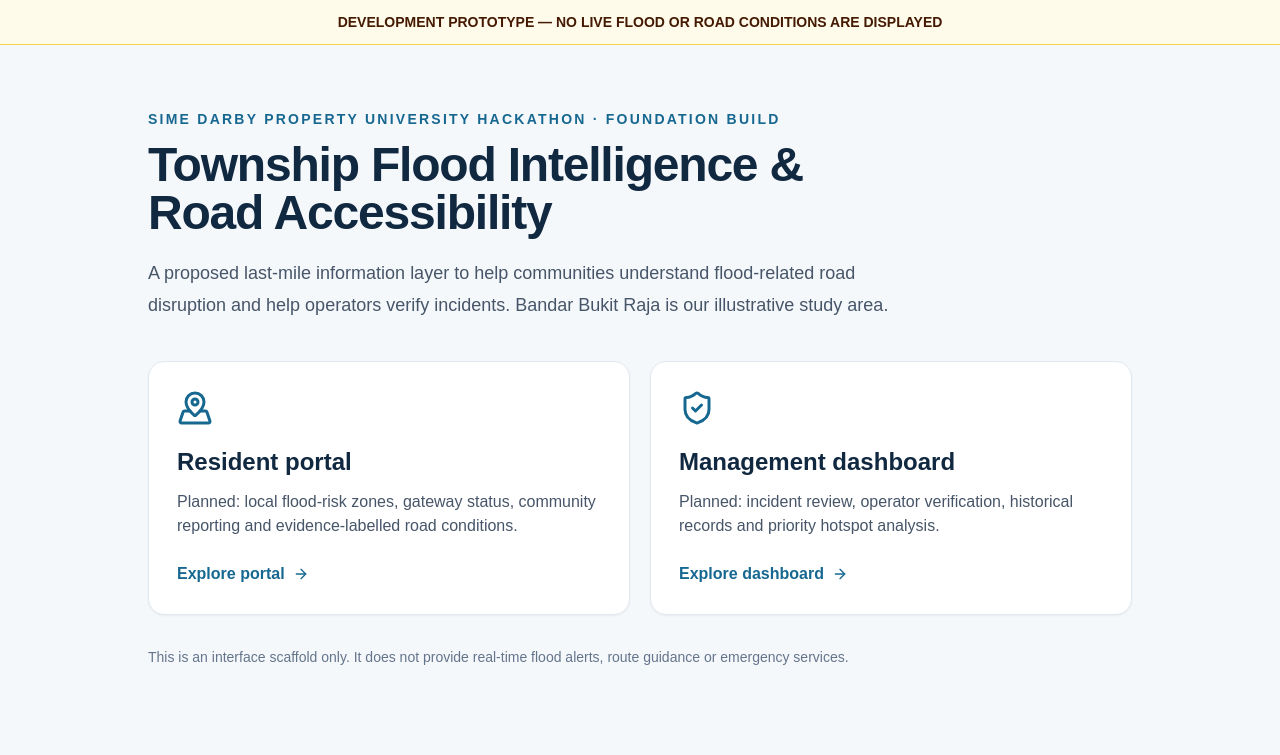
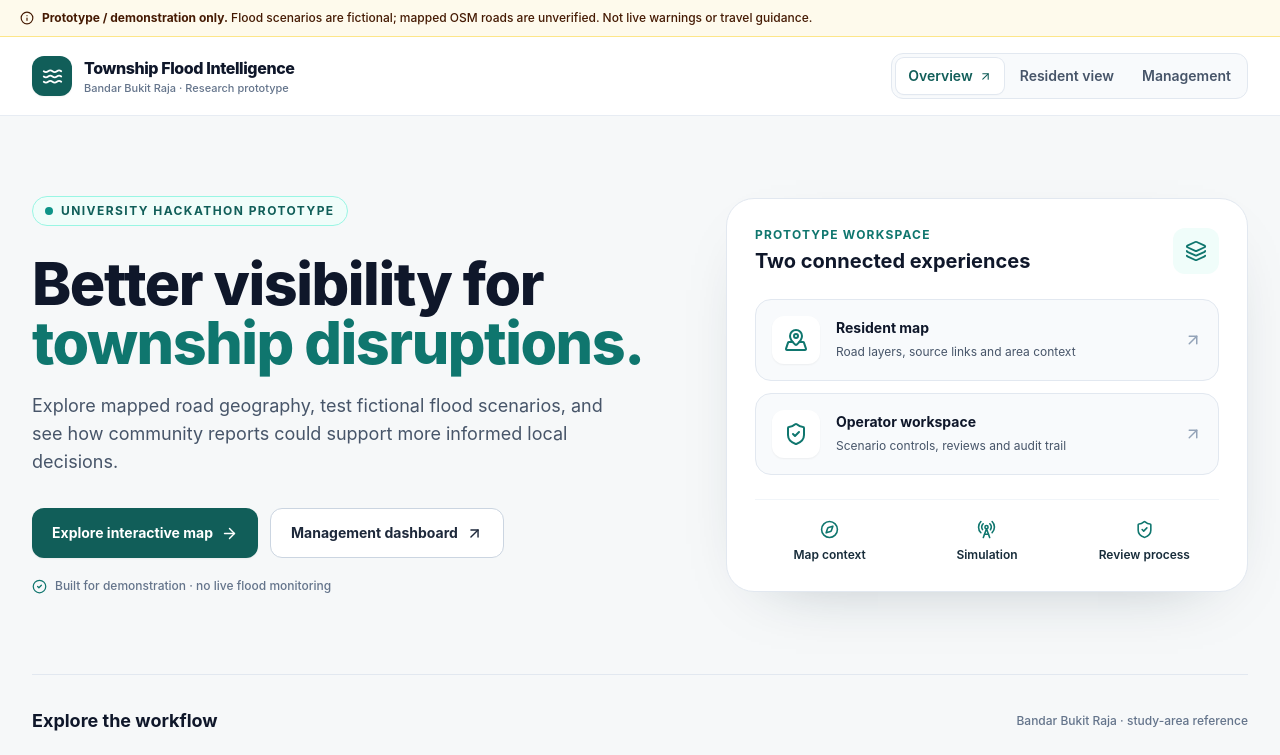
Before and after one commit to hamoodalsahur/township_flood_system, a Next.js app: page / in a window 1280 px wide. Shown: the top 755 px of the page. Built offline with nearby package versions, Linux system fonts and the light colour scheme.

Commit message:
Reworked prototype navigation and map-first pages

```diff
--- a/src/app/globals.css
+++ b/src/app/globals.css
@@ -4,20 +4,23 @@
 
 :root {
   color-scheme: light;
-  font-family: Arial, Helvetica, sans-serif;
+  font-family: Inter, ui-sans-serif, -apple-system, BlinkMacSystemFont, "Segoe UI", Arial, sans-serif;
 }
-
+html { scroll-behavior: smooth; }
 body {
-  background: #f5f8fb;
-  color: #102840;
   min-height: 100vh;
+  background: #f6f8f9;
+  color: #172c3a;
+  -webkit-font-smoothing: antialiased;
 }
-
-a {
-  text-decoration: none;
+a { text-decoration: none; }
+:where(a, button, input, select, textarea):focus-visible {
+  outline: 3px solid #0f766e;
+  outline-offset: 3px;
 }
-
-a:focus-visible {
-  outline: 3px solid #176891;
-  outline-offset: 4px;
+::selection { background: #c7ede6; color: #134e4a; }
+.leaflet-container { font-family: inherit; }
+@media (prefers-reduced-motion: reduce) {
+  html { scroll-behavior: auto; }
+  *, *::before, *::after { scroll-behavior: auto !important; transition-duration: 0.01ms !important; }
 }
--- a/src/app/management/page.tsx
+++ b/src/app/management/page.tsx
@@ -1,14 +1,18 @@
-import Link from "next/link";
-import { ArrowLeft } from "lucide-react";
 import PrototypeNotice from "@/components/PrototypeNotice";
+import SiteHeader from "@/components/SiteHeader";
 import ManagementControls from "@/components/management/ManagementControls";
 
 export default function ManagementPage() {
   return (
     <main>
       <PrototypeNotice />
-      <div className="mx-auto max-w-7xl px-5 py-10">
-        <Link href="/" className="inline-flex items-center gap-2 font-semibold text-ocean"><ArrowLeft size={16} /> Back to project</Link>
+      <SiteHeader current="management" />
+      <div className="mx-auto max-w-7xl px-5 pb-16 pt-8 sm:px-8">
+        <div>
+          <p className="text-xs font-bold uppercase tracking-[.16em] text-teal-700">Operator workspace · local demo</p>
+          <h1 className="mt-2 text-3xl font-extrabold tracking-tight text-slate-900 sm:text-4xl">Management dashboard</h1>
+          <p className="mt-2 max-w-2xl text-sm leading-6 text-slate-600">Geographic research, fictional scenario controls and report review in one workspace.</p>
+        </div>
         <ManagementControls />
       </div>
     </main>
--- a/src/app/page.tsx
+++ b/src/app/page.tsx
@@ -1,34 +1,72 @@
 import Link from "next/link";
-import { ArrowRight, MapPinned, ShieldCheck } from "lucide-react";
+import { ArrowRight, ArrowUpRight, CheckCircle2, Compass, Layers3, MapPinned, RadioTower, ShieldCheck } from "lucide-react";
 import PrototypeNotice from "@/components/PrototypeNotice";
+import SiteHeader from "@/components/SiteHeader";
 
 export default function HomePage() {
   return (
     <main>
       <PrototypeNotice />
-      <section className="mx-auto max-w-5xl px-5 py-16">
-        <p className="mb-3 text-sm font-semibold uppercase tracking-[0.16em] text-ocean">Sime Darby Property University Hackathon · Foundation build</p>
-        <h1 className="max-w-3xl text-4xl font-bold tracking-tight text-navy sm:text-5xl">Township Flood Intelligence &amp; Road Accessibility</h1>
-        <p className="mt-5 max-w-3xl text-lg leading-8 text-slate-600">
-          A proposed last-mile information layer to help communities understand flood-related road disruption and help operators verify incidents.
-          Bandar Bukit Raja is our illustrative study area.
-        </p>
-        <div className="mt-10 grid gap-5 md:grid-cols-2">
-          <Link href="/resident" className="group rounded-2xl border border-slate-200 bg-white p-7 shadow-sm transition hover:border-ocean hover:shadow-md">
-            <MapPinned className="h-9 w-9 text-ocean" aria-hidden="true" />
-            <h2 className="mt-5 text-2xl font-semibold">Resident portal</h2>
-            <p className="mt-3 text-slate-600">Planned: local flood-risk zones, gateway status, community reporting and evidence-labelled road conditions.</p>
-            <span className="mt-6 inline-flex items-center gap-2 font-semibold text-ocean">Explore portal <ArrowRight className="h-4 w-4 transition group-hover:translate-x-1" /></span>
-          </Link>
-          <Link href="/management" className="group rounded-2xl border border-slate-200 bg-white p-7 shadow-sm transition hover:border-ocean hover:shadow-md">
-            <ShieldCheck className="h-9 w-9 text-ocean" aria-hidden="true" />
-            <h2 className="mt-5 text-2xl font-semibold">Management dashboard</h2>
-            <p className="mt-3 text-slate-600">Planned: incident review, operator verification, historical records and priority hotspot analysis.</p>
-            <span className="mt-6 inline-flex items-center gap-2 font-semibold text-ocean">Explore dashboard <ArrowRight className="h-4 w-4 transition group-hover:translate-x-1" /></span>
-          </Link>
-        </div>
-        <p className="mt-8 text-sm text-slate-500">This is an interface scaffold only. It does not provide real-time flood alerts, route guidance or emergency services.</p>
-      </section>
+      <SiteHeader current="home" />
+      <div className="mx-auto max-w-7xl px-5 pb-16 pt-12 sm:px-8 sm:pt-20">
+        <section className="grid items-center gap-10 lg:grid-cols-[1.1fr_.9fr] lg:gap-14">
+          <div>
+            <span className="inline-flex items-center gap-2 rounded-full border border-teal-200 bg-teal-50 px-3 py-1.5 text-xs font-bold uppercase tracking-[0.12em] text-teal-800">
+              <span className="h-2 w-2 rounded-full bg-teal-600" /> University hackathon prototype
+            </span>
+            <h1 className="mt-7 max-w-3xl text-4xl font-extrabold leading-[1.1] tracking-tight text-slate-900 sm:text-5xl lg:text-[3.7rem]">
+              Better visibility for <span className="text-teal-700">township disruptions.</span>
+            </h1>
+            <p className="mt-5 max-w-xl text-base leading-8 text-slate-600 sm:text-lg">
+              Explore mapped road geography, test fictional flood scenarios, and see how community reports could support more informed local decisions.
+            </p>
+            <div className="mt-8 flex flex-wrap gap-3">
+              <Link href="/resident" className="inline-flex items-center gap-2 rounded-xl bg-teal-800 px-5 py-3.5 text-sm font-bold text-white shadow-sm transition hover:bg-teal-700">
+                Explore interactive map <ArrowRight size={17} />
+              </Link>
+              <Link href="/management" className="inline-flex items-center gap-2 rounded-xl border border-slate-300 bg-white px-5 py-3.5 text-sm font-bold text-slate-800 transition hover:border-teal-400 hover:bg-teal-50">
+                Management dashboard <ArrowUpRight size={17} />
+              </Link>
+            </div>
+            <p className="mt-5 flex items-center gap-2 text-xs font-medium text-slate-500">
+              <CheckCircle2 size={15} className="text-teal-700" /> Built for demonstration · no live flood monitoring
+            </p>
+          </div>
+          <div className="relative rounded-[28px] border border-slate-200 bg-white p-5 shadow-[0_22px_70px_-45px_rgba(15,41,55,.4)] sm:p-7">
+            <div className="flex items-center justify-between gap-3">
+              <div><p className="text-xs font-bold uppercase tracking-widest text-teal-700">Prototype workspace</p><h2 className="mt-1 text-xl font-bold text-slate-900">Two connected experiences</h2></div>
+              <div className="rounded-xl bg-teal-50 p-3 text-teal-700"><Layers3 size={22} /></div>
+            </div>
+            <div className="mt-6 space-y-3">
+              <Link href="/resident" className="group flex items-center gap-4 rounded-2xl border border-slate-200 bg-slate-50 p-4 transition hover:border-teal-300 hover:bg-teal-50">
+                <span className="flex h-12 w-12 shrink-0 items-center justify-center rounded-xl bg-white text-teal-700 shadow-sm"><MapPinned size={24} /></span>
+                <span className="flex-1"><strong className="block text-sm text-slate-900">Resident map</strong><span className="mt-1 block text-xs leading-5 text-slate-600">Road layers, source links and area context</span></span>
+                <ArrowUpRight size={18} className="text-slate-400 group-hover:text-teal-700" />
+              </Link>
+              <Link href="/management" className="group flex items-center gap-4 rounded-2xl border border-slate-200 bg-slate-50 p-4 transition hover:border-teal-300 hover:bg-teal-50">
+                <span className="flex h-12 w-12 shrink-0 items-center justify-center rounded-xl bg-white text-teal-700 shadow-sm"><ShieldCheck size={24} /></span>
+                <span className="flex-1"><strong className="block text-sm text-slate-900">Operator workspace</strong><span className="mt-1 block text-xs leading-5 text-slate-600">Scenario controls, reviews and audit trail</span></span>
+                <ArrowUpRight size={18} className="text-slate-400 group-hover:text-teal-700" />
+              </Link>
+            </div>
+            <div className="mt-6 grid grid-cols-3 gap-2 border-t border-slate-100 pt-5">
+              <div className="text-center"><Compass size={19} className="mx-auto text-teal-700" /><p className="mt-2 text-xs font-semibold">Map context</p></div>
+              <div className="text-center"><RadioTower size={19} className="mx-auto text-teal-700" /><p className="mt-2 text-xs font-semibold">Simulation</p></div>
+              <div className="text-center"><ShieldCheck size={19} className="mx-auto text-teal-700" /><p className="mt-2 text-xs font-semibold">Review process</p></div>
+            </div>
+          </div>
+        </section>
+        <section className="mt-20 border-t border-slate-200 pt-8">
+          <div className="flex flex-wrap items-center justify-between gap-3"><h2 className="text-lg font-bold text-slate-900">Explore the workflow</h2><span className="text-xs font-medium text-slate-500">Bandar Bukit Raja · study-area reference</span></div>
+          <div className="mt-5 grid gap-4 md:grid-cols-3">
+            {[
+              { n: "01", title: "Explore the area", description: "Inspect actual OSM map geometry and source metadata. Geographic accuracy is not independently verified." },
+              { n: "02", title: "Run a scenario", description: "Demonstrate fictional flood stages using a separate schematic road network." },
+              { n: "03", title: "Review information", description: "Submit and review local test reports with a traceable operator workflow." },
+            ].map(item => <article key={item.n} className="rounded-2xl border border-slate-200 bg-white p-5"><span className="text-xs font-bold text-teal-700">{item.n}</span><h3 className="mt-3 font-bold">{item.title}</h3><p className="mt-2 text-sm leading-6 text-slate-600">{item.description}</p></article>)}
+          </div>
+        </section>
+      </div>
     </main>
   );
 }
--- a/src/app/resident/page.tsx
+++ b/src/app/resident/page.tsx
@@ -1,6 +1,6 @@
-import Link from "next/link";
-import { ArrowLeft } from "lucide-react";
+import { ArrowDownRight, Layers, MapPinned } from "lucide-react";
 import PrototypeNotice from "@/components/PrototypeNotice";
+import SiteHeader from "@/components/SiteHeader";
 import MapWorkspace from "@/components/maps/MapWorkspace";
 import GeographicReferenceWorkspace from "@/components/maps/GeographicReferenceWorkspace";
 import DemoController from "@/components/scenarios/DemoController";
@@ -11,19 +11,33 @@ export default function ResidentPage() {
   return (
     <main>
       <PrototypeNotice />
-      <div className="mx-auto max-w-6xl px-5 py-10">
-        <Link href="/" className="inline-flex items-center gap-2 font-semibold text-ocean"><ArrowLeft size={16} /> Back to project</Link>
-        <p className="mt-10 text-sm font-semibold uppercase tracking-widest text-ocean">Resident experience · Phase 1B</p>
-        <h1 className="mt-3 text-4xl font-bold">Township access overview</h1>
-        <p className="mt-4 max-w-3xl leading-7 text-slate-600">
-          Explore the connected demonstration zones and roads. This interface illustrates how verified observations
-          could eventually appear; it has no real road conditions or route guidance.
-        </p>
-        <DemoController readOnly />
-        <MapWorkspace variant="resident" />
-        <GeographicReferenceWorkspace />
-        <ConnectivityPanel />
-        <ReportWorkspace view="resident" />
+      <SiteHeader current="resident" />
+      <div className="mx-auto max-w-7xl px-5 pb-16 pt-8 sm:px-8">
+        <div className="flex flex-wrap items-end justify-between gap-4">
+          <div>
+            <p className="text-xs font-bold uppercase tracking-[.16em] text-teal-700">Resident experience · Interactive prototype</p>
+            <h1 className="mt-2 text-3xl font-extrabold tracking-tight text-slate-900 sm:text-4xl">Explore Bandar Bukit Raja</h1>
+            <p className="mt-2 max-w-2xl text-sm leading-6 text-slate-600">Start with the mapped roads below, then explore the separate flood simulation and reporting workflow.</p>
+          </div>
+          <a href="#simulation" className="inline-flex items-center gap-2 rounded-xl border border-slate-200 bg-white px-4 py-2.5 text-sm font-semibold text-slate-700 transition hover:border-teal-300 hover:text-teal-700">
+            View simulation <ArrowDownRight size={16} />
+          </a>
+        </div>
+        <div id="area-map"><GeographicReferenceWorkspace /></div>
+        <section id="simulation" className="scroll-mt-6 pt-12">
+          <div className="flex items-start gap-3 border-b border-slate-200 pb-4">
+            <span className="rounded-xl bg-teal-50 p-2.5 text-teal-700"><Layers size={20} /></span>
+            <div><p className="text-xs font-bold uppercase tracking-widest text-teal-700">Demo lab · fictional data</p><h2 className="mt-1 text-2xl font-bold tracking-tight">Explore the flood scenario</h2><p className="mt-1 text-sm text-slate-600">A separate schematic network illustrates how conditions might be assessed. It does not represent live roads.</p></div>
+          </div>
+          <DemoController readOnly />
+          <MapWorkspace variant="resident" />
+          <ConnectivityPanel />
+        </section>
+        <section id="reports" className="scroll-mt-6 pt-8">
+          <div className="flex items-center gap-3"><MapPinned size={21} className="text-teal-700" /><h2 className="text-2xl font-bold tracking-tight">Community reporting demo</h2></div>
+          <p className="mt-2 text-sm text-slate-600">Practice submitting a fictional issue to understand the review process.</p>
+          <ReportWorkspace view="resident" />
+        </section>
       </div>
     </main>
   );
--- a/src/components/PrototypeNotice.tsx
+++ b/src/components/PrototypeNotice.tsx
@@ -1,7 +1,12 @@
+import { Info } from "lucide-react";
+
 export default function PrototypeNotice() {
   return (
-    <div className="border-b border-amber-300 bg-amber-50 px-4 py-3 text-center text-sm font-semibold text-amber-950" role="status">
-      DEVELOPMENT PROTOTYPE — NO LIVE FLOOD OR ROAD CONDITIONS ARE DISPLAYED
+    <div className="border-b border-amber-200 bg-amber-50/90 px-5 py-2.5 text-amber-950" role="note">
+      <div className="mx-auto flex max-w-7xl items-center justify-center gap-2 text-center text-xs font-medium sm:justify-start">
+        <Info className="h-3.5 w-3.5 shrink-0" aria-hidden="true" />
+        <span><strong>Prototype / demonstration only.</strong> Flood scenarios are fictional; mapped OSM roads are unverified. Not live warnings or travel guidance.</span>
+      </div>
     </div>
   );
 }
--- /dev/null
+++ b/src/components/SiteHeader.tsx
@@ -0,0 +1,35 @@
+import Link from "next/link";
+import { ArrowUpRight, Waves } from "lucide-react";
+
+type Page = "home" | "resident" | "management";
+const links: { href: string; label: string; page: Page }[] = [
+  { href: "/", label: "Overview", page: "home" },
+  { href: "/resident", label: "Resident view", page: "resident" },
+  { href: "/management", label: "Management", page: "management" },
+];
+
+export default function SiteHeader({ current }: { current: Page }) {
+  return (
+    <header className="relative z-20 border-b border-slate-200/80 bg-white/95 backdrop-blur">
+      <div className="mx-auto flex max-w-7xl flex-wrap items-center justify-between gap-4 px-5 py-4 sm:px-8">
+        <Link href="/" className="group flex items-center gap-3 text-slate-900">
+          <span className="flex h-10 w-10 items-center justify-center rounded-xl bg-teal-800 text-white shadow-sm transition group-hover:bg-teal-700">
+            <Waves size={21} strokeWidth={2} aria-hidden="true" />
+          </span>
+          <span>
+            <span className="block text-sm font-extrabold tracking-tight sm:text-base">Township Flood Intelligence</span>
+            <span className="block text-[11px] font-medium text-slate-500">Bandar Bukit Raja · Research prototype</span>
+          </span>
+        </Link>
+        <nav className="flex flex-wrap items-center gap-1 rounded-xl border border-slate-200 bg-slate-50 p-1" aria-label="Main navigation">
+          {links.map(link => (
+            <Link key={link.href} href={link.href} aria-current={current === link.page ? "page" : undefined}
+              className={`inline-flex items-center gap-1.5 rounded-lg px-3 py-2 text-xs font-semibold transition sm:text-sm ${current === link.page ? "bg-white text-teal-800 shadow-sm ring-1 ring-slate-200" : "text-slate-600 hover:bg-white hover:text-slate-900"}`}>
+              {link.label}{current === link.page ? <ArrowUpRight size={13} aria-hidden="true" /> : null}
+            </Link>
+          ))}
+        </nav>
+      </div>
+    </header>
+  );
+}
```
